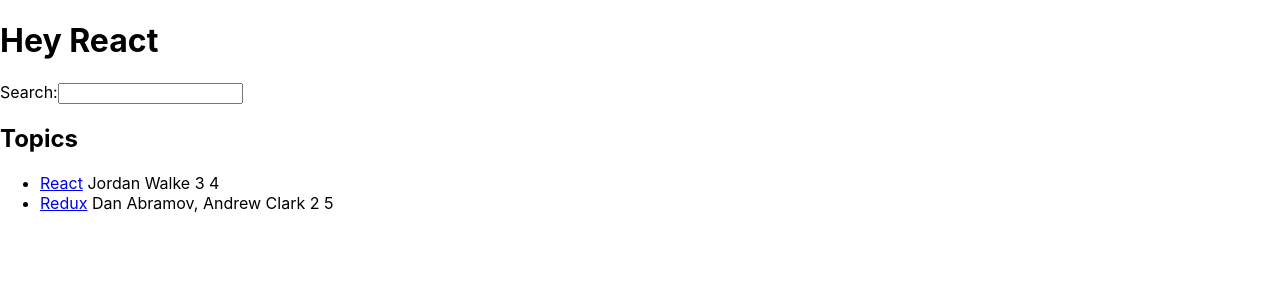
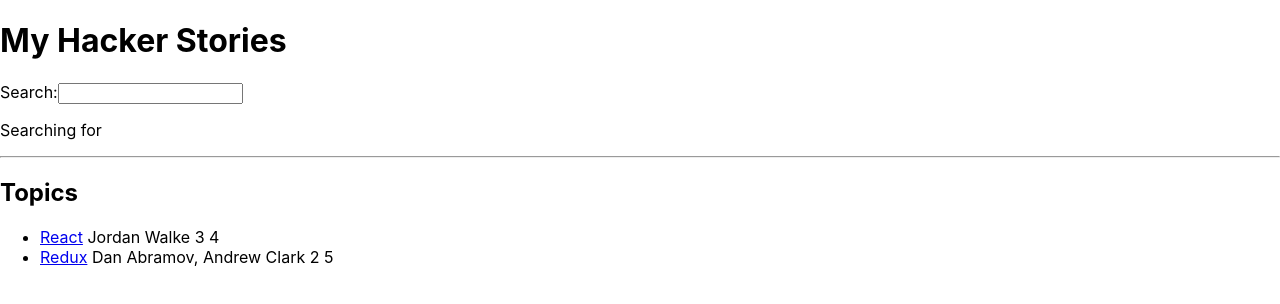
Before and after one commit to cph2134/hackerStories, a React (Create React App) app: page / in a window 1280 px wide. Shown: the top 304 px of the page. Built offline with nearby package versions, Linux system fonts and the light colour scheme.

Commit message:
added a search feature

```diff
--- a/src/App.js
+++ b/src/App.js
@@ -1,10 +1,7 @@
 import * as React from "react";
 
-const welcome = {
-  title: "React",
-  greeting: "Hey",
-};
-const list = [
+const App = () => {
+  const stories = [
     {
       title: "React",
       url: "https://reactjs.org/",
@@ -22,34 +19,84 @@
       objectID: 1,
     },
   ];
+  console.log("App renders");
 
-function App() {
+  const [searchTerm, setSearchTerm] = React.useState("");
+
+  const handleSearch = (e) => {
+    console.log(e.target.value);
+  };
+  const searchTermToRegex = new RegExp(searchTerm, "i");
+  const searchedStories = stories.filter((item) =>
+    item.title.match(searchTermToRegex)
+  );
   return (
     <div>
-      <h1>
-        {welcome.greeting} {welcome.title}
-      </h1>
-      <label>
+      <h1>My Hacker Stories</h1>
+      <Search
+        onSearch={handleSearch}
+        searchTerm={searchTerm}
+        setSearchTerm={setSearchTerm}
+      />
+      <hr />
+      <List list={searchedStories} />
+    </div>
+  );
+};
+
+const Search = ({ onSearch, searchTerm, setSearchTerm }) => {
+  console.log("Search renders");
+
+  const handleChange = (e) => {
+    setSearchTerm(e.target.value);
+    onSearch(e);
+  };
+
+  return (
+    <div>
+      <label htmlFor="search" />
       Search:
-        <input id="search" type="text" />
-      </label>
+      <input
+        id="search"
+        type="text"
+        value={searchTerm}
+        onChange={handleChange}
+      />
+      <p>
+        Searching for <strong>{searchTerm}</strong>
+      </p>
+    </div>
+  );
+};
+
+const List = ({ list }) => {
+  console.log("list renders");
+  return (
+    <div>
       <h2>Topics</h2>
       <ul>
-        {list.map((item) => {
-          return (
-            <li key={item.objectID}>
-              <span>
-                <a href={item.url}>{item.title}</a>
-              </span>
-              <span> {item.author}</span>
-              <span> {item.num_comments}</span>
-              <span> {item.points}</span>
-            </li>
-          );
-        })}
+        {list.length === 0 ? (
+          <p>No stories found!</p>
+        ) : (
+          list.map((item) => <Item details={item} key={item.objectID} />)
+        )}
       </ul>
     </div>
   );
-}
+};
+
+const Item = ({ details }) => {
+  console.log("item renders");
+  return (
+    <li>
+      <span>
+        <a href={details.url}>{details.title}</a>
+      </span>
+      <span> {details.author}</span>
+      <span> {details.num_comments}</span>
+      <span> {details.points}</span>
+    </li>
+  );
+};
 
 export default App;
```
Lines whose indentation alone changed are shown as unchanged.
